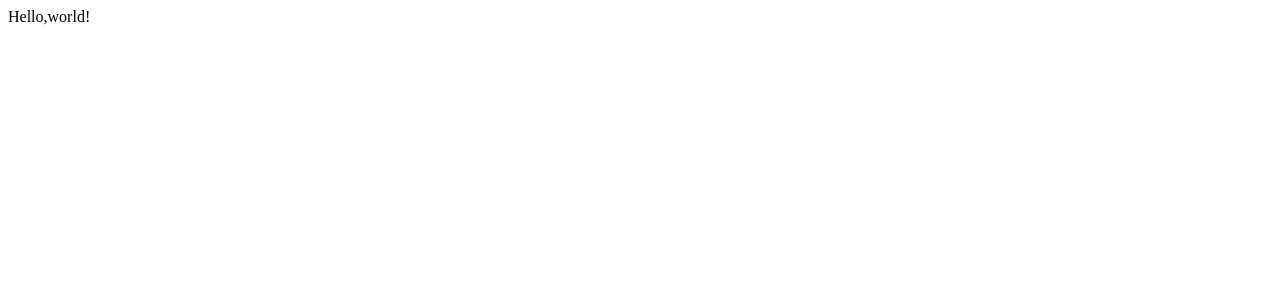
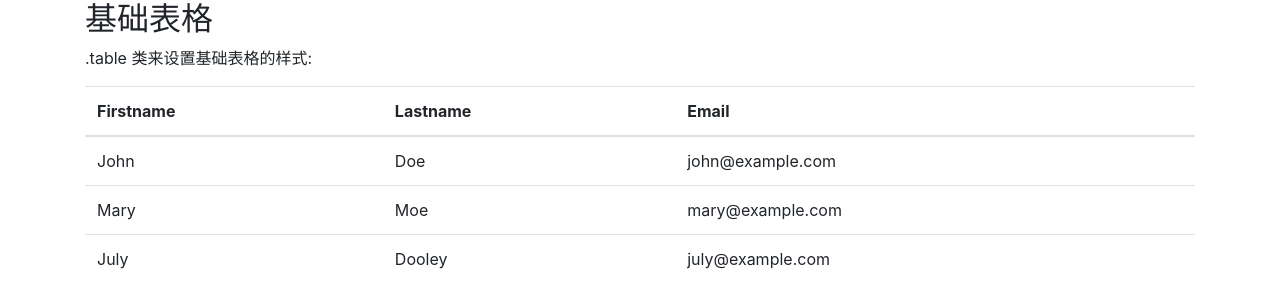
Before and after one commit to VincentLeonCq/VincentLeonCq.github.io, a plain HTML site: page index.html in a window 1280 px wide. Drawn offline with nearby package versions, Linux system fonts and the light colour scheme.

Commit message:
Update index.html

```diff
--- a/index.html
+++ b/index.html
@@ -2,15 +2,47 @@
 <html>
  <head>
   <title> New Document </title>
-  <meta name="Generator" content="NPP-Plugin">
-  <meta name="Author" content="">
-  <meta name="Keywords" content="">
-  <meta name="Description" content="">
- </head>
- <body>
+  <meta charset="utf-8">
+  <meta name="viewport" content="width=device-width, initial-scale=1">
+  <link rel="stylesheet" href="https://cdn.staticfile.org/twitter-bootstrap/4.3.1/css/bootstrap.min.css">
+  <script src="https://cdn.staticfile.org/jquery/3.2.1/jquery.min.js"></script>
+  <script src="https://cdn.staticfile.org/popper.js/1.15.0/umd/popper.min.js"></script>
+  <script src="https://cdn.staticfile.org/twitter-bootstrap/4.3.1/js/bootstrap.min.js"></script>
   <script type="text/javascript">
 
   </script>
-  Hello,world!
+ </head>
+ <body>
+
+  <div class="container">
+  <h2>基础表格</h2>
+  <p>.table 类来设置基础表格的样式:</p>
+  <table class="table">
+    <thead>
+      <tr>
+        <th>Firstname</th>
+        <th>Lastname</th>
+        <th>Email</th>
+      </tr>
+    </thead>
+    <tbody>
+      <tr>
+        <td>John</td>
+        <td>Doe</td>
+        <td>john@example.com</td>
+      </tr>
+      <tr>
+        <td>Mary</td>
+        <td>Moe</td>
+        <td>mary@example.com</td>
+      </tr>
+      <tr>
+        <td>July</td>
+        <td>Dooley</td>
+        <td>july@example.com</td>
+      </tr>
+    </tbody>
+  </table>
+</div>
  </body>
 </html>
```
